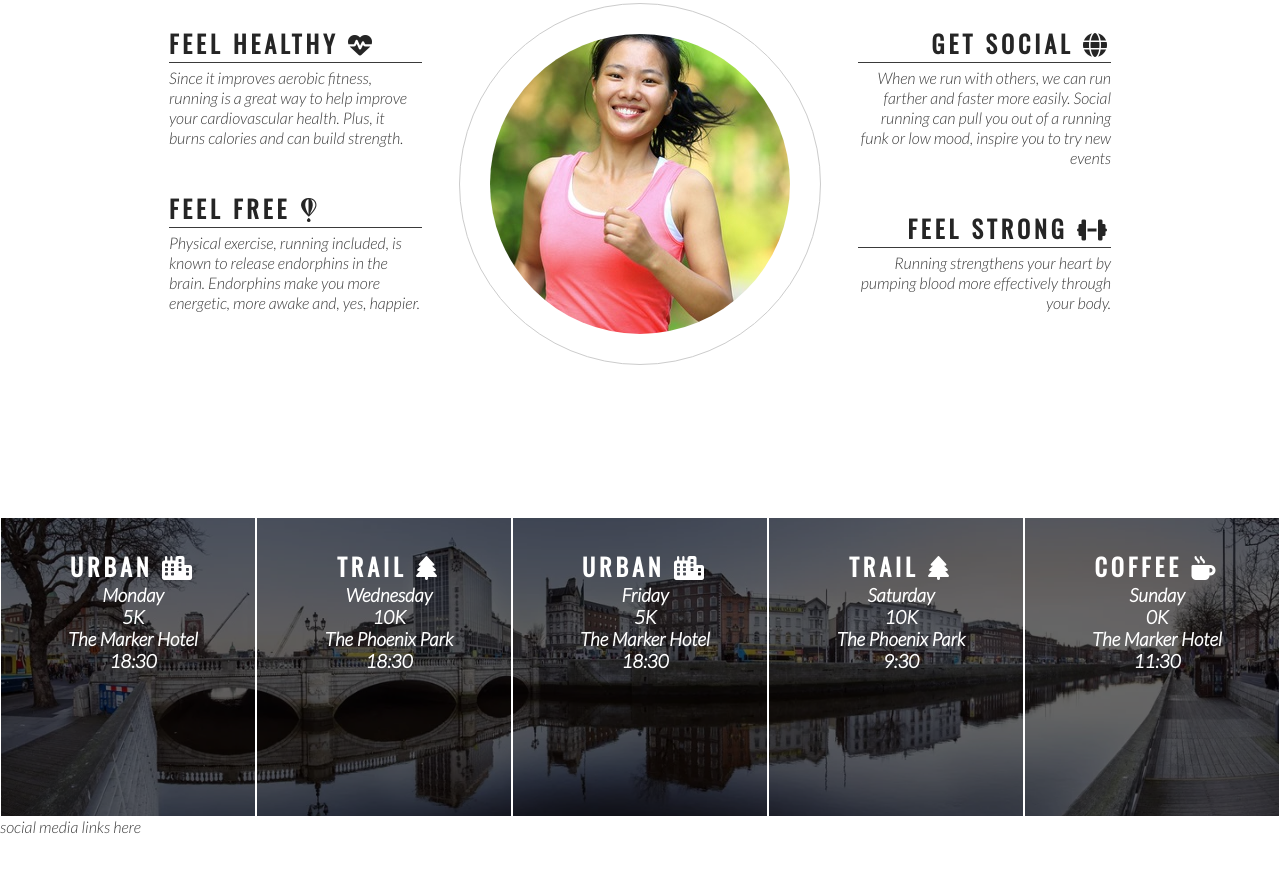
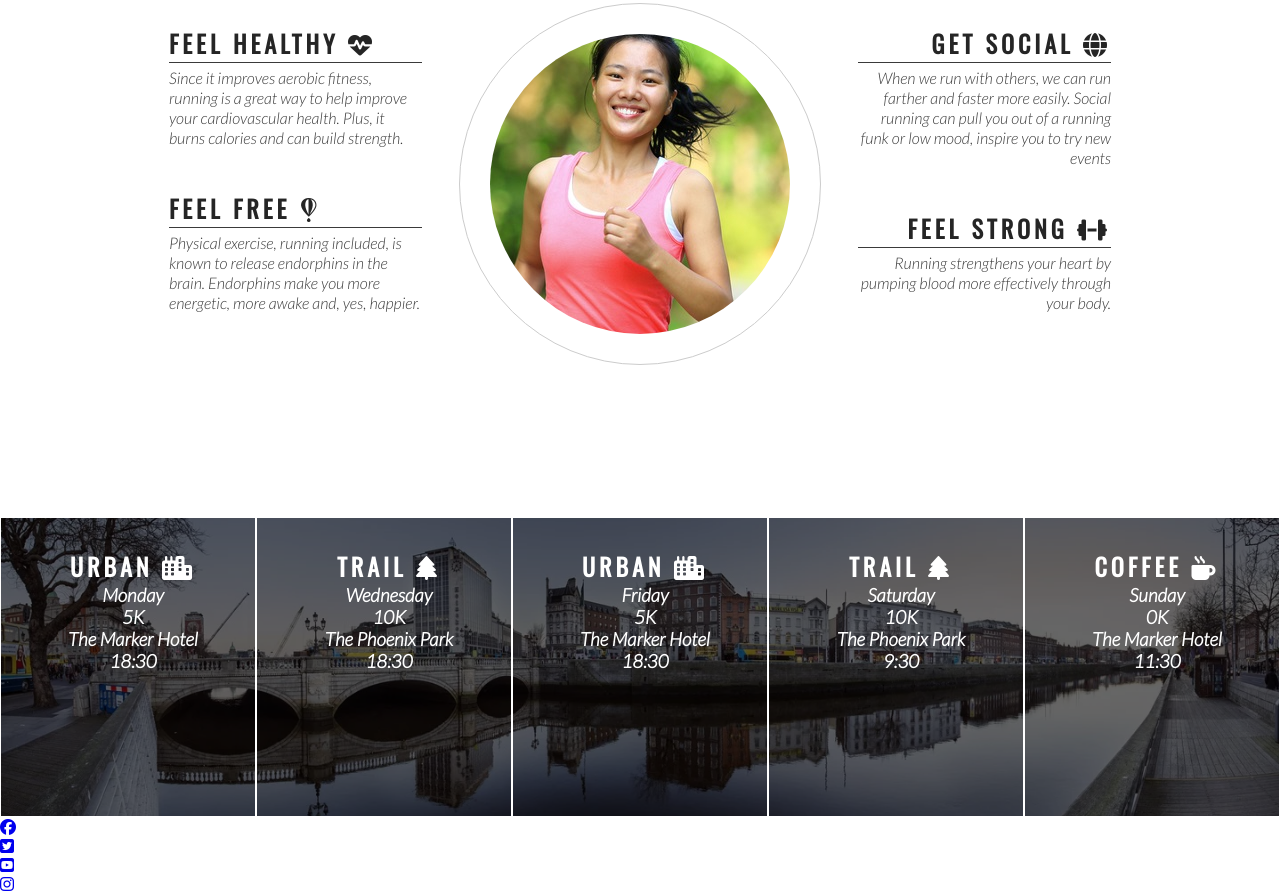
Before and after one commit to Joh201/love-running, a plain HTML site: page index.html in a window 1280 px wide. Shown: the part 778-1671 px from the top of the page. Before the commit the page ends 1614 px from the top, so only its background shows below. Drawn offline with nearby package versions, Linux system fonts and the light colour scheme.

Commit message:
Add social media icons to footer

```diff
--- a/index.html
+++ b/index.html
@@ -120,8 +120,31 @@
             <h3>11:30</h3>
         </div>
     </section>
+
     <footer>
-        social media links here
+        <ul>
+            <li>
+                <a href="https://facebook.com" target="_blank" aria-label="Visit our Facebook page(opends in a new tab)" rel="noopener"><i class="fab fa-facebook"></i></a>
+            </li>
+        </ul>
+
+        <ul>
+            <li>
+                <a href="https://twitter.com" target="_blank" aria-label="Visit our Twitter page(opends in a new tab)" rel="noopener"><i class="fab fa-twitter-square"></i></a>
+            </li>
+        </ul>
+
+        <ul>
+            <li>
+                <a href="https://Youtube.com" target="_blank" aria-label="Visit our Youtube page(opends in a new tab)" rel="noopener"><i class="fab fa-youtube-square"></i></a>
+            </li>
+        </ul>
+
+        <ul>
+            <li>
+                <a href="https://Instagram.com" target="_blank" aria-label="Visit our Instagram page(opends in a new tab)" rel="noopener"><i class="fab fa-instagram"></i></a>
+            </li>
+        </ul>
     </footer>
 
 <!--font awesome script. This script can be used multiple times-->
```
Also changed, not shown: assets/css/style.css (line endings or trailing spaces).
